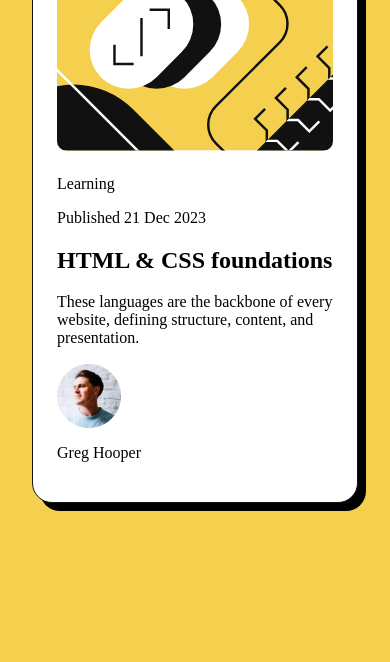
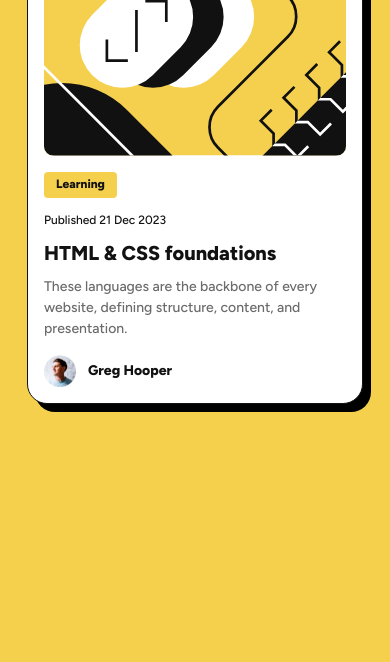
Before and after one commit to IEdiong/fem-blog-preview-card, a plain HTML site: page index.html in a window 390 px wide. Shown: the part 198-860 px from the top of the page. Drawn offline with Linux system fonts and the light colour scheme.

Commit message:
feat: implement mobile view

```diff
--- a/index.html
+++ b/index.html
@@ -14,6 +14,14 @@
 
     <title>Frontend Mentor | Blog preview card</title>
 
+    <!-- Google Fonts -->
+    <link rel="preconnect" href="https://fonts.googleapis.com" />
+    <link rel="preconnect" href="https://fonts.gstatic.com" crossorigin />
+    <link
+      href="https://fonts.googleapis.com/css2?family=Figtree:ital,wght@0,300..900;1,300..900&display=swap"
+      rel="stylesheet"
+    />
+
     <link rel="stylesheet" href="./styles/index.css" />
 
     <!-- Feel free to remove these styles or customise in your own stylesheet 👍 -->
@@ -28,21 +36,34 @@
     </style>
   </head>
   <body>
-    <main>
+    <header class="sr-only">
+      <h1>Blog Preview Card</h1>
+    </header>
+
+    <main class="container">
       <article class="card">
-        <img src="./assets/images/illustration-article.svg" alt="" />
+        <div class="card__img">
+          <img src="./assets/images/illustration-article.svg" alt="" />
+        </div>
 
-        <div class="content">
-          <span>Learning</span>
-          <p>Published 21 Dec 2023</p>
-          <h1>HTML & CSS foundations</h1>
+        <div class="card__body">
+          <div class="badge">
+            <span>Learning</span>
+          </div>
+          <p class="date">Published 21 Dec 2023</p>
+          <h2>HTML & CSS foundations</h2>
           <p>
             These languages are the backbone of every website, defining
             structure, content, and presentation.
           </p>
         </div>
-        <img src="./assets/images/image-avatar.webp" alt="Greg Hooper" />
-        <p>Greg Hooper</p>
+
+        <div class="card__footer">
+          <div class="avatar">
+            <img src="./assets/images/image-avatar.webp" alt="Greg Hooper" />
+          </div>
+          <p>Greg Hooper</p>
+        </div>
       </article>
     </main>
 
--- a/styles/index.css
+++ b/styles/index.css
@@ -1,41 +1,160 @@
-html {
-  font-size: 16px;
+/*! CSS variable */
+:root {
+  /*? Colors */
+  --yellow: hsla(47, 89%, 63%, 1);
+  --white: hsla(0, 0%, 100%, 1);
+  --gray-950: hsla(0, 0%, 7%, 1);
+  --gray-500: hsla(0, 0%, 42%, 1);
+
+  /*? Fonts */
+  --ff-figtree: 'Figtree', sans-serif;
+
+  /* ? Font Sizes */
+  --fz-xl: 1.5rem;
+  --fz-lg: 1.25rem;
+  --fz-md: 1rem;
+  --fz-sm: 0.875rem;
+  --fz-xs: 0.75rem;
+
+  --leading-reg: 0.2px;
+  --leading-bold: 0px;
+
+  /* ? Spacings */
+  --spacing-50: 0.25rem;
+  --spacing-100: 0.5rem;
+  --spacing-150: 0.75rem;
+  --spacing-200: 1rem;
+}
+
+/*! RESET */
+*,
+*::after,
+*::before {
+  padding: 0;
+  margin: 0;
   box-sizing: border-box;
 }
 
+/*! Defaults */
 body {
-  background: hsl(47, 88%, 63%);
+  background: var(--yellow);
+  color: var(--gray-500);
+  font-family: var(--ff-figtree);
+  font-size: var(--fz-sm);
+  font-weight: 500;
+  padding-top: 9.75rem;
+  padding-bottom: 9.69rem;
+  line-height: 150%;
+}
+
+img {
+  width: 100%;
+  display: block;
+  /* border: 1px solid #be2c2c; */
+}
+
+/*! Util classes */
+.sr-only {
+  position: absolute;
+  width: 1px;
+  height: 1px;
+  padding: 0;
+  margin: -1px;
+  overflow: hidden;
+  clip: rect(0, 0, 0, 0);
+  white-space: nowrap;
+  border: 0;
+}
+
+.container {
+  width: min(24rem, 100%);
+  margin-inline: auto;
   padding-inline: 1.5rem;
+}
+
+.badge {
+  height: 26px;
+  background: var(--yellow);
+  color: var(--gray-950);
+  border-radius: var(--spacing-50);
+  padding: var(--spacing-50) var(--spacing-150);
+
   display: flex;
   align-items: center;
   justify-content: center;
-
-  min-height: 100vh;
 }
 
-img {
-  max-width: 100%;
-  display: block;
-  /* border: 1px solid #be2c2c; */
-  border-radius: 10px;
+.badge span {
+  font-size: var(--fz-xs);
+  font-weight: 800;
 }
 
-span {
-  /* border: 1px solid #be2c2c; */
-}
-
-main {
-  max-width: 384px;
-}
-
+/*! Mobile - 375px */
 .card {
-  background: hsl(0, 0%, 100%);
-  padding: 1.5rem;
-  border-radius: 20px;
-  border: 1px solid hsl(0, 0%, 7%);
+  background: var(--white);
+  padding: var(--spacing-200);
+  border-radius: 1.25rem;
+  border: 1px solid var(--gray-950);
   box-shadow: 8px 8px 0px 0px #000;
 }
 
-.content {
-  margin-top: 1.5rem;
+.card__img {
+  border-radius: 0.625rem;
+  overflow: hidden;
 }
+
+.card__body {
+  display: flex;
+  flex-direction: column;
+  align-items: flex-start;
+  row-gap: var(--spacing-150);
+
+  margin-top: var(--spacing-200);
+}
+
+.date {
+  font-size: var(--fz-xs);
+  color: var(--gray-950);
+}
+
+.card__body h2 {
+  color: var(--gray-950);
+  font-size: var(--fz-lg);
+  font-weight: 800;
+}
+
+.card__footer {
+  margin-top: var(--spacing-200);
+  display: flex;
+  align-items: center;
+  column-gap: var(--spacing-150);
+}
+
+.card__footer p {
+  font-size: var(--fz-sm);
+  font-weight: 800;
+  color: var(--gray-950);
+}
+
+.avatar {
+  width: 32px;
+  height: 32px;
+  border-radius: 100px;
+}
+
+.footer {
+  position: absolute;
+  bottom: 0.5rem;
+}
+
+.attribution {
+  font-size: 11px;
+  text-align: center;
+}
+
+.attribution a {
+  color: var(--blue);
+}
+
+/*! Tablet - 764px */
+/*! Desktop - 1440px */
```
